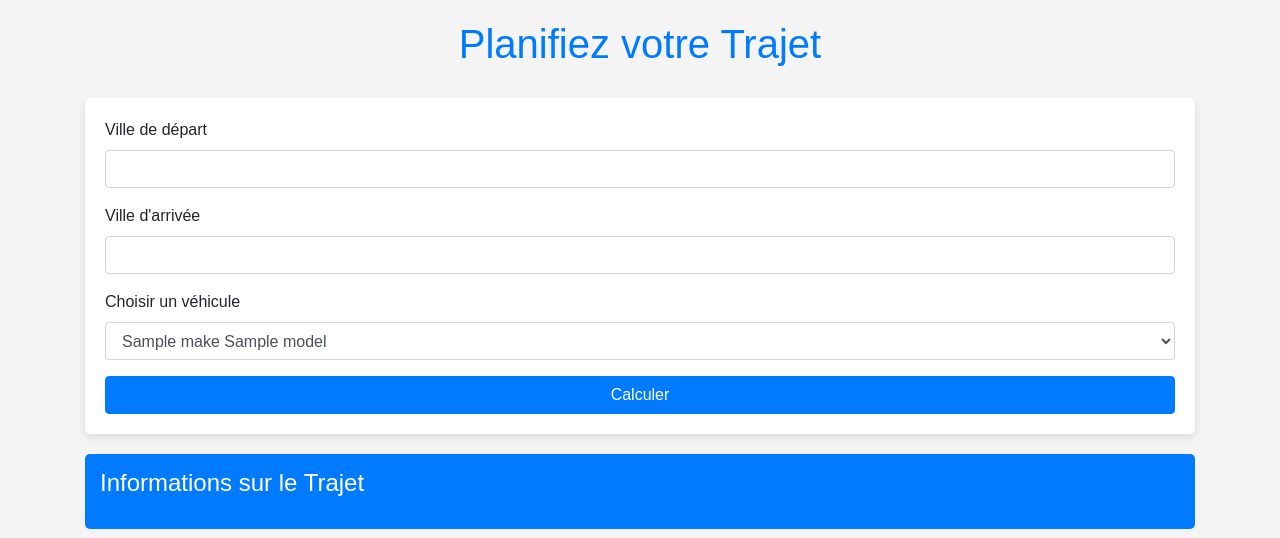
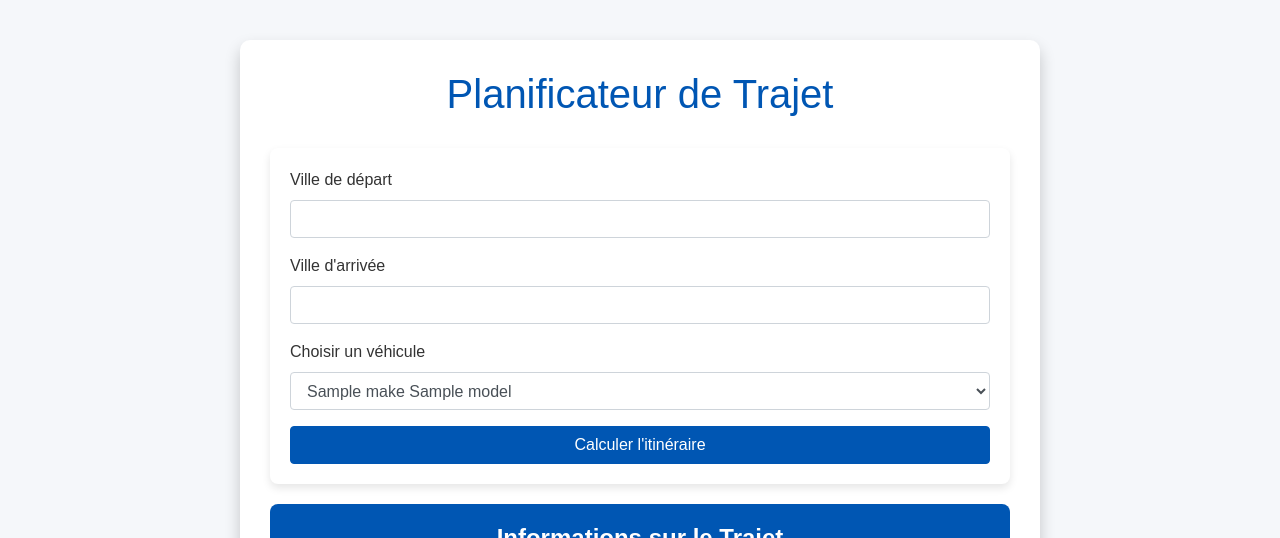
Before and after one commit to CorentinLeichtnam/vehicule, a Flask app: page / in a window 1280 px wide. Shown: the top 538 px of the page. Run offline with Flask 3, Linux system fonts and the light colour scheme; a database or web service that is not in the repository returns one stand-in record (values such as "Sample title"); data that the repository does not hold is empty; some libraries are stand-ins or nearby versions.

Commit message:
Initial commit

```diff
--- a/templates/index.html
+++ b/templates/index.html
@@ -3,7 +3,7 @@
 <head>
     <meta charset="UTF-8">
     <meta name="viewport" content="width=device-width, initial-scale=1.0">
-    <title>Trajet et Véhicules</title>
+    <title>Planificateur de Trajet</title>
     <link rel="stylesheet" href="https://unpkg.com/leaflet@1.7.1/dist/leaflet.css" />
     <link rel="stylesheet" href="https://stackpath.bootstrapcdn.com/bootstrap/4.5.2/css/bootstrap.min.css">
     <script src="https://code.jquery.com/jquery-3.6.0.min.js"></script>
@@ -11,45 +11,65 @@
     <style>
         body {
             font-family: Arial, sans-serif;
-            background-color: #f4f4f4;
+            background-color: #f5f7fa;
+            color: #333;
         }
         .container {
-            margin-top: 20px;
+            max-width: 800px;
+            margin: 40px auto;
+            background: #ffffff;
+            padding: 30px;
+            border-radius: 10px;
+            box-shadow: 0 8px 16px rgba(0, 0, 0, 0.2);
         }
         h1 {
             text-align: center;
-            color: #007bff;
+            color: #0056b3;
             margin-bottom: 30px;
         }
         form {
-            background: #fff;
+            background: #ffffff;
             padding: 20px;
-            border-radius: 5px;
+            border-radius: 8px;
             box-shadow: 0 4px 8px rgba(0, 0, 0, 0.1);
+            margin-bottom: 20px;
         }
         #result {
-            background: #007bff;
-            color: #fff;
-            padding: 15px;
-            border-radius: 5px;
+            background: #0056b3;
+            color: #ffffff;
+            padding: 20px;
+            border-radius: 8px;
             margin-top: 20px;
+            text-align: center;
+        }
+        #result h4 {
+            margin-bottom: 10px;
+            font-weight: bold;
         }
         #map {
             height: 500px;
-            margin-top: 20px;
-            border-radius: 5px;
+            border-radius: 8px;
             overflow: hidden;
             box-shadow: 0 4px 8px rgba(0, 0, 0, 0.1);
+            margin-top: 20px;
+        }
+        .btn-primary {
+            background-color: #0056b3;
+            border-color: #0056b3;
         }
         .station-popup {
             font-weight: bold;
-            color: #007bff;
+            color: #0056b3;
+        }
+        .station-popup p {
+            margin: 5px 0;
+            font-size: 0.9em;
         }
     </style>
 </head>
 <body>
     <div class="container">
-        <h1>Planifiez votre Trajet</h1>
+        <h1>Planificateur de Trajet</h1>
         <form method="POST">
             <div class="form-group">
                 <label for="start_city">Ville de départ</label>
@@ -67,7 +87,7 @@
                     {% endfor %}
                 </select>
             </div>
-            <button type="submit" class="btn btn-primary btn-block">Calculer</button>
+            <button type="submit" class="btn btn-primary btn-block">Calculer l'itinéraire</button>
         </form>
 
         <div id="result" class="result-card">
@@ -81,46 +101,38 @@
 
     <script>
         $(document).ready(function() {
-            // Initialisation de la carte centrée sur la France
             var map = L.map('map').setView([48.8566, 2.3522], 6);
 
-            // Ajout des tuiles de la carte OpenStreetMap
             L.tileLayer('https://{s}.tile.openstreetmap.org/{z}/{x}/{y}.png').addTo(map);
 
-            // Soumission du formulaire et traitement de la réponse
             $('form').submit(function(event) {
                 event.preventDefault();
                 var formData = $(this).serialize();
 
-                // Envoi des données au serveur
                 $.post('/route_data', formData, function(response) {
                     if (response.error) {
                         alert(response.error);
                         return;
                     }
 
-                    // Récupération des données de l'itinéraire et des bornes
                     var route = response.route;
                     var stations = response.stations;
                     var latlngs = route.map(function(coord) { return [coord[0], coord[1]] });
 
-                    // Affichage de l'itinéraire sur la carte
-                    L.polyline(latlngs, {color: 'blue'}).addTo(map);
+                    L.polyline(latlngs, {color: 'blue', weight: 5, opacity: 0.7}).addTo(map);
 
-                    // Ajout de marqueurs pour chaque borne de recharge
                     stations.forEach(function(station) {
                         var stationCoord = station.location.coordinates;
                         var stationDistance = calculateDistance(latlngs, [stationCoord[1], stationCoord[0]]);
 
-                        // Ajout d'un marqueur avec popup incluant le nom de la station et la distance
                         L.marker([stationCoord[1], stationCoord[0]]).bindPopup(
                             `<div class="station-popup">
-                                ${station.name} <br> Distance: ${stationDistance.toFixed(2)} km
+                                <p>${station.name}</p>
+                                <p>Distance: ${stationDistance.toFixed(2)} km</p>
                             </div>`
                         ).addTo(map);
                     });
 
-                    // Marqueurs pour le point de départ et d'arrivée
                     L.circleMarker([route[0][0], route[0][1]], {
                         color: 'green',
                         radius: 6,
@@ -135,32 +147,26 @@
                         fillOpacity: 0.8
                     }).addTo(map).bindPopup("Arrivée");
 
-                    // Ajustement de la vue pour afficher tout l'itinéraire
                     map.fitBounds(L.latLngBounds(latlngs));
 
-                    // Mise à jour des informations de distance et de durée
                     $('#distance').text('Distance totale : ' + response.distance);
                     $('#duration').text('Durée estimée : ' + response.duration);
                 });
             });
 
-            // Fonction pour calculer la distance entre un point et l'itinéraire le plus proche
             function calculateDistance(route, stationCoord) {
                 let minDistance = Infinity;
-
                 route.forEach(function(routeCoord) {
                     const distance = getDistance(routeCoord, stationCoord);
                     if (distance < minDistance) {
                         minDistance = distance;
                     }
                 });
-
                 return minDistance;
             }
 
-            // Fonction pour calculer la distance entre deux points (en km) avec la formule Haversine
             function getDistance(coord1, coord2) {
-                var R = 6371; // Rayon de la Terre en km
+                var R = 6371;
                 var dLat = (coord2[0] - coord1[0]) * Math.PI / 180;
                 var dLon = (coord2[1] - coord1[1]) * Math.PI / 180;
                 var a = Math.sin(dLat / 2) * Math.sin(dLat / 2) +
```
